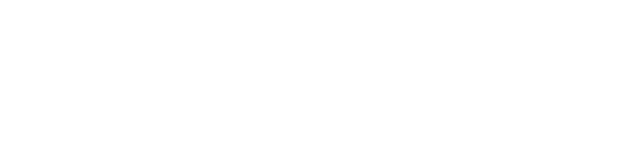
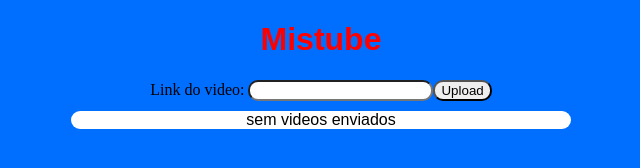
Before and after one commit to LuizFelipe-tech/mistube, a plain HTML site: page index.html in a window 1280 px wide. Shown: the whole page, without its empty margins (319-959 px from the left). Drawn offline with Linux system fonts and the light colour scheme.

Commit message:
Atualiação de desenvolvimento 1

```diff
--- a/index.html
+++ b/index.html
@@ -1,12 +1,21 @@
 <!DOCTYPE html>
-<html lang="en">
+<html lang="pt-br">
 <head>
     <meta charset="UTF-8">
     <meta http-equiv="X-UA-Compatible" content="IE=edge">
     <meta name="viewport" content="width=device-width, initial-scale=1.0">
-    <title>Document</title>
+    <link rel="stylesheet" href="style.css">
+    <link rel="shortcut icon" href="midia/favicon.ico" type="image/x-icon">
+    <title>Mistube</title>
 </head>
 <body>
-
+    <div id="tud">
+        <h1 id="titulo">Mistube</h1>
+        <div>Link do video: <input type="text" name="linkv" id="linkv"><input type="button" value="Upload" onclick="enviado()" id="up"></div>
+        <div id="videos">
+            sem videos enviados
+        </div>
+    </div>
+    <script src="script.js"></script>
 </body>
 </html>
--- /dev/null
+++ b/script.js
@@ -0,0 +1,11 @@
+function enviado(){
+    //pega o valor do input e corta o link
+    var up = document.getElementById('up');
+    var link = document.querySelector('input#linkv');
+    var linkv = link.value;
+    var cod = linkv.substring(17, 27);
+    var ifr = document.createElement('iframe');
+}
+//link de exemplo: https://youtu.be/VNEEEOx15sY
+//https://www.youtube.com/embed/VNEEEOx15sY
+/* <iframe width="560" height="315" src="https://www.youtube.com/embed/VNEEEOx15sY" title="YouTube video player" frameborder="0" allow="accelerometer; autoplay; clipboard-write; encrypted-media; gyroscope; picture-in-picture; web-share" allowfullscreen></iframe>*/
--- /dev/null
+++ b/style.css
@@ -0,0 +1,21 @@
+h1#titulo{
+    font-family: Arial, Helvetica, sans-serif;
+    color: red;
+}
+body{
+    background-color: rgb(0, 110, 255);
+}
+input{
+    border-radius: 10px;
+}
+div#tud{
+    text-align: center;
+}
+div#videos{
+    background-color: white;
+    border-radius: 10px;
+    width: 500px;
+    margin: auto;
+    margin-top: 10px;
+    font-family: Arial, Helvetica, sans-serif;
+}
```
Also changed, not shown: midia/about.txt (added), midia/android-chrome-192x192.png (added), midia/android-chrome-512x512.png (added), midia/apple-touch-icon.png (added), midia/favicon-16x16.png (added), midia/favicon-32x32.png (added), midia/favicon.ico (added), midia/site.webmanifest (added), 1 other file.
